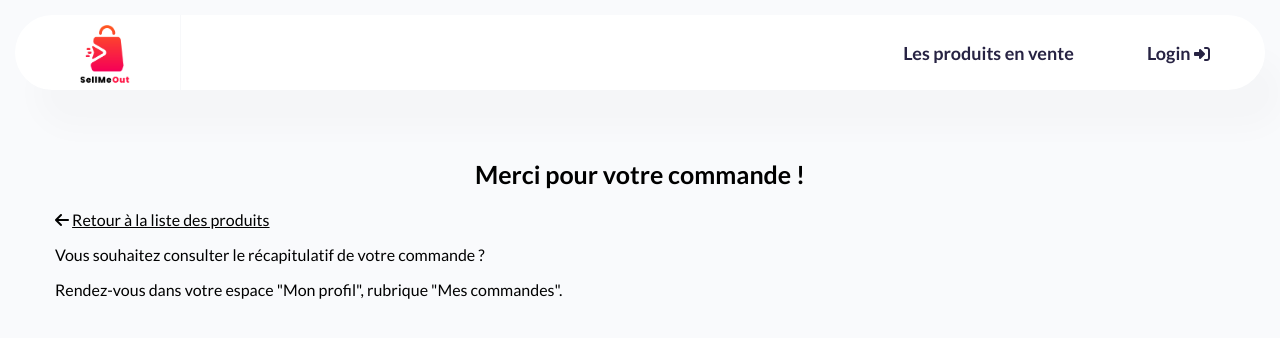
After one commit to jderache/sellmeout, a PHP site: template View/Order/order.php in a window 1280 px wide. The commit adds this page. Shown: the top 338 px of the page. Run offline with PHP 8.4, Linux system fonts and the light colour scheme; the template is opened without the code that fills it, so the values that code supplies are empty; some libraries are stand-ins or nearby versions.

Commit message:
Ajout d'une vue intermédiaire, suite à la commande

```diff
--- a/Controller/OrderController.php
+++ b/Controller/OrderController.php
@@ -7,9 +7,8 @@ class OrderController extends BaseController {
 
     public function addOrder() {
         $this->orderManager->addOrder($_SESSION["panier"], $_SESSION["user"]->id);
-        echo "Commande enregistrée !";
         unset($_SESSION['panier']);
-
+        $this->view("order");
     }
 
 }
--- a/Controller/ProductController.php
+++ b/Controller/ProductController.php
@@ -7,7 +7,7 @@ class ProductController extends BaseController {
     function ShowProducts(){
         $products = $this->productManager->getAllWithUser();
         foreach($products as $product){
-            $product->rate = $this->rateManager->getCurrentRate($product->id, $_SESSION['user']->id);
+            $product->rate = $this->rateManager->getCurrentRate($product->id);
             if($product->rate){
                 $product->rate = $product->rate->rating;
             }
--- a/Model/OrderManager.php
+++ b/Model/OrderManager.php
@@ -27,7 +27,7 @@ class OrderManager extends ModelManager {
     public function getByUserId($userId) {
         $query = "SELECT orders.id, orders.created_at
         FROM orders
-        WHERE orders.userId = ?";
+        WHERE orders.userId = ? ORDER BY orders.created_at DESC";
 
         $req = $this->bdd->prepare($query);
         $req->execute([$userId]);
--- a/View/Basket/Basket.php
+++ b/View/Basket/Basket.php
@@ -1,4 +1,6 @@
+<div class="container">
 <div class="Basket-Wrapper">
+    <h1 class="Basket-Title">Panier</h1>
 <?php
     if(isset($products)){
         foreach ($products as $product):?>
@@ -18,7 +20,7 @@
                             <input type="hidden" name="id" value="<?=$product['id']?>">
                             <label for="quantite">Quantité : </label>
                             <div class="set-info">
-                                <input class='IptQte' id='quantite' name="quantite" type="number" min="0" step="1" value="<?= $product['quantite'];?>">
+                                <input class='IptQte' id='quantite' name="quantite" type="number" min="1" step="1" value="<?= $product['quantite'];?>">
                                 <input type="submit" value="Mettre à jour le panier" class="reload-cart">
                             </div>
                         </form>
@@ -42,3 +44,4 @@
                 }
             ?>
 </div>
+</div>
--- /dev/null
+++ b/View/Order/order.php
@@ -0,0 +1,12 @@
+<div class="container">
+  <div class="confirmCommand">
+    <h2>Merci pour votre commande !</h2>
+    <div class="return">
+      <i class="fa-solid fa-arrow-left"></i>&nbsp;<a href="/products">Retour à la liste des produits</a>
+    </div>
+    <div class="center">
+      <p>Vous souhaitez consulter le récapitulatif de votre commande&nbsp;?</p>
+      <p>Rendez-vous dans votre espace "Mon profil", rubrique "Mes commandes".</p>
+    </div>
+  </div>
+</div>
--- a/style.css
+++ b/style.css
@@ -291,7 +291,6 @@ details summary:after {
 }
 details[open] summary:after {
   transform: rotate(45deg);
-  font-size: 2rem;
 }
 .order .product .desc p {
   margin: 10px 0;
```
Also changed, not shown: View/Order/css/order.css (added, +19 -0 lines), route.json (+2 -5 lines), View/Product/product.php (added).
